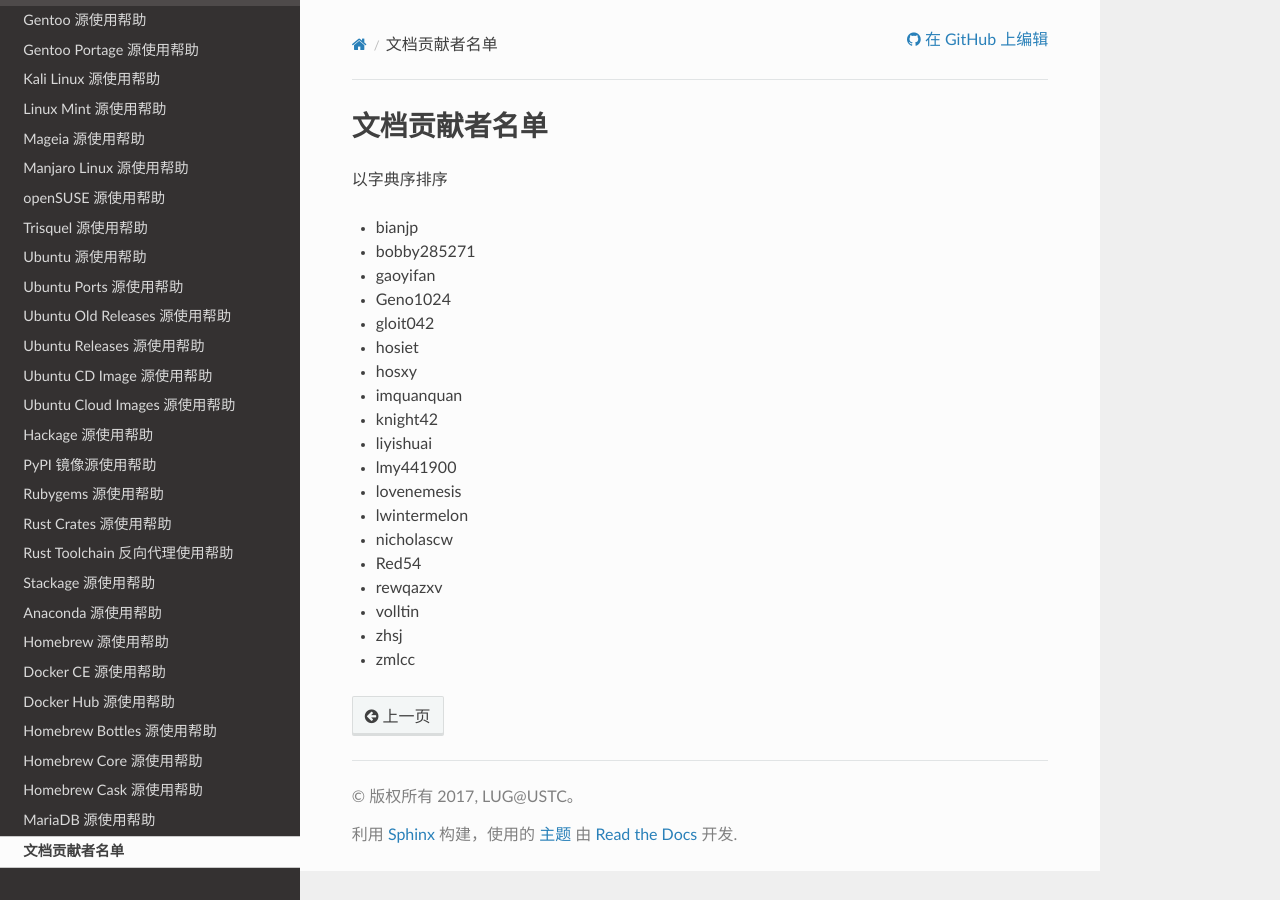
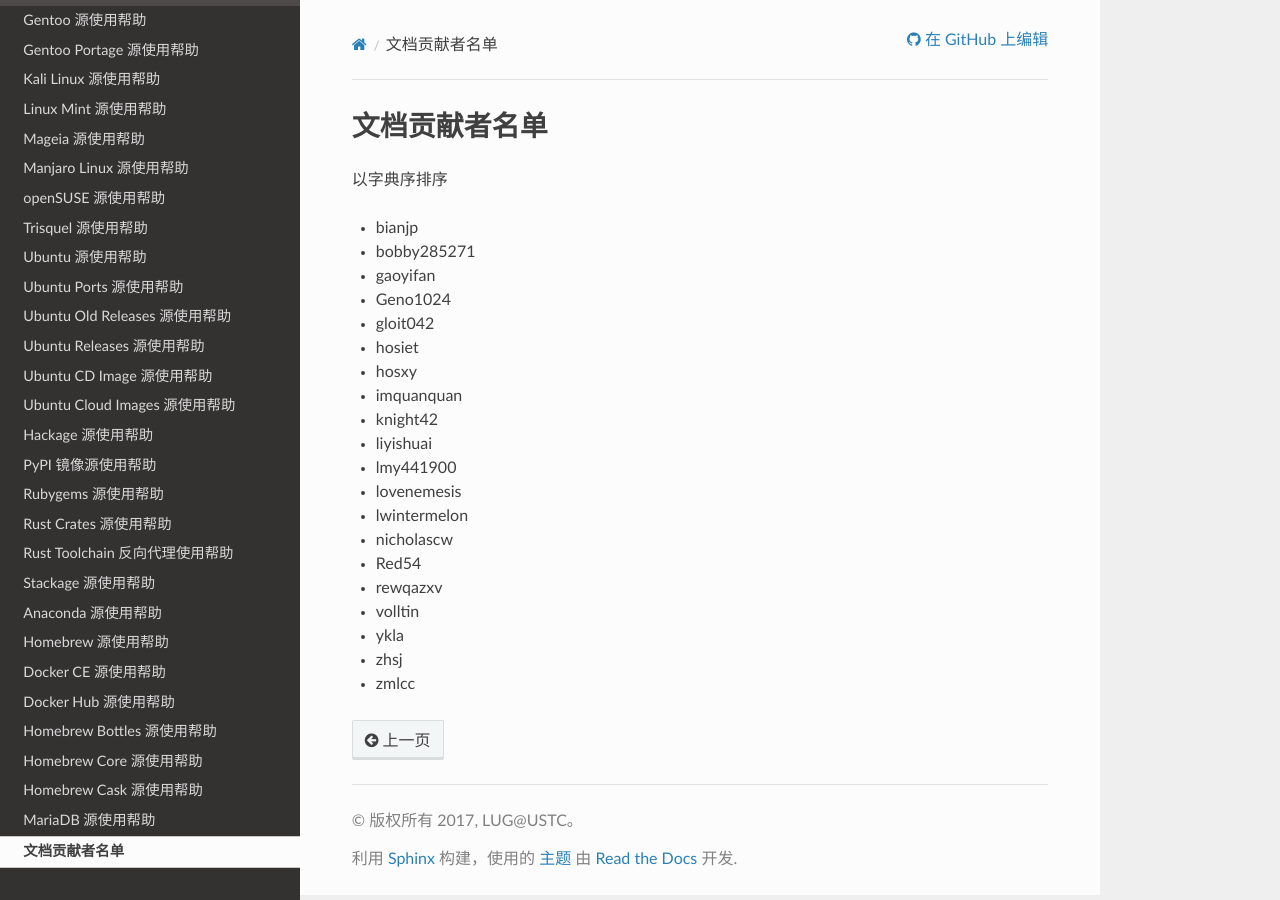
Before and after one commit to ustclug/mirrorhelp, a Sphinx documentation site: the page built from source/contributor.rst, in a window 1280 px wide. Built offline with Sphinx 7.4.7 and the Read the Docs theme 2.0.0, drawn with Linux system fonts in a browser that asks for light colours; pages that are not in the unit, such as notebooks, are missing from menus.

Commit message:
Add contributor

```diff
--- a/source/contributor.rst
+++ b/source/contributor.rst
@@ -21,5 +21,6 @@
 * Red54
 * rewqazxv
 * volltin
+* ykla
 * zhsj
 * zmlcc
```
